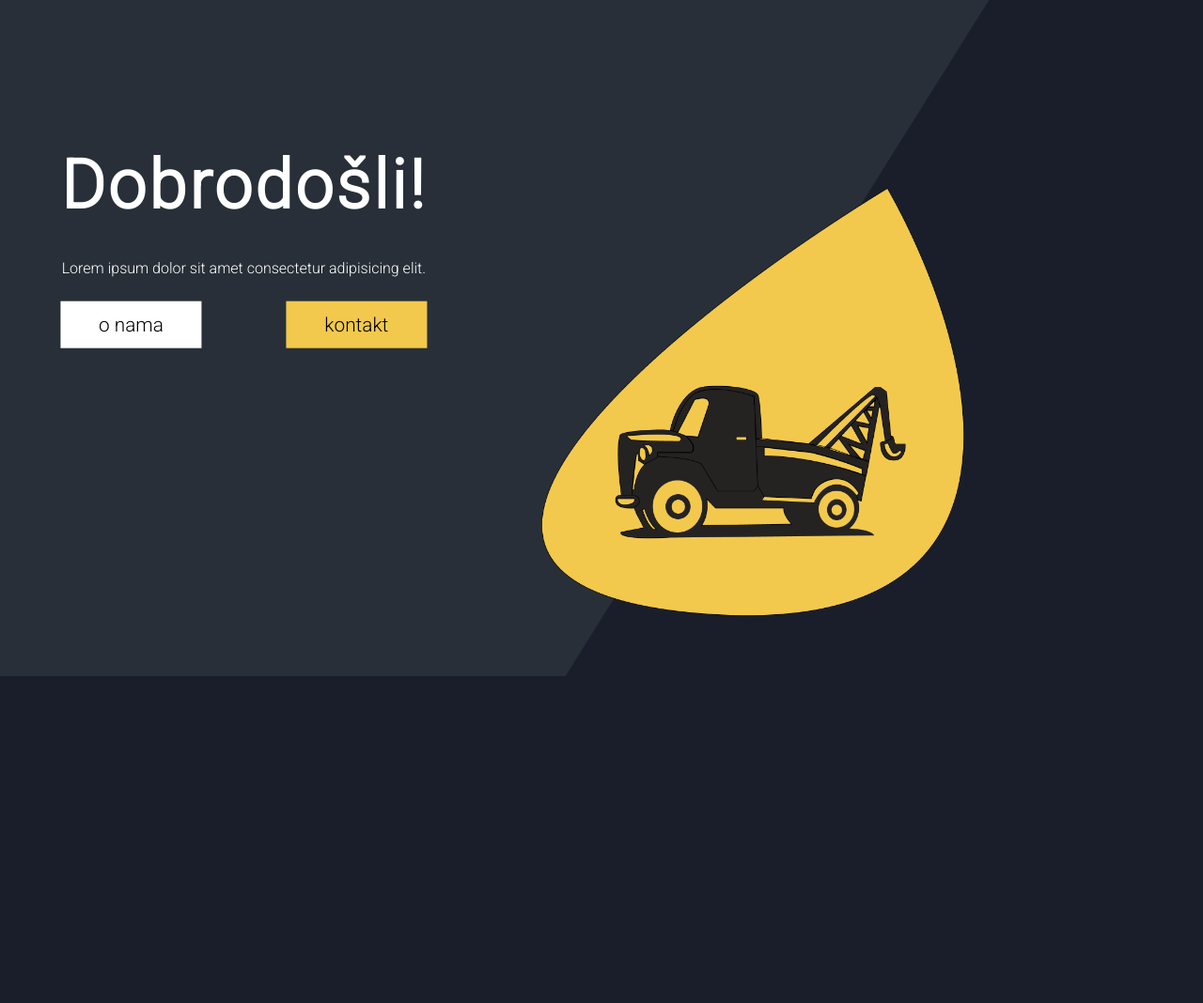
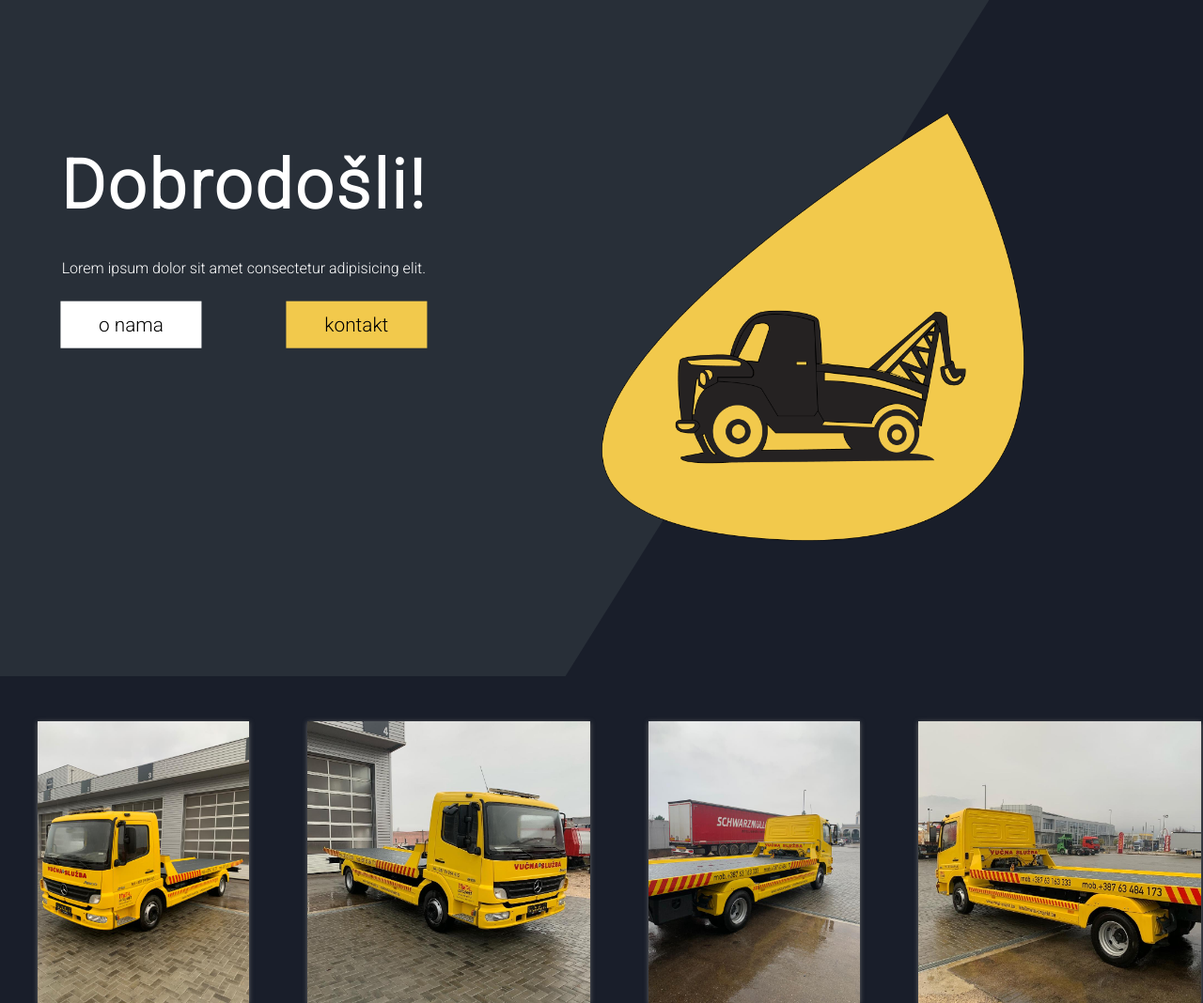
Before and after one commit to Stanko172/vucna-sluzba-web, a plain HTML site: page index.html in a window 1280 px wide. Shown: the part 80-1148 px from the top of the page at 94% size. Before the commit the page ends 800 px from the top, so only its background shows below. Drawn offline with nearby package versions, Linux system fonts and the light colour scheme; some packages are replaced by stand-ins of ours; a script that the page names is missing.

Commit message:
added lightbox gallery

```diff
--- a/app.js
+++ b/app.js
@@ -1,4 +1,4 @@
-//Navigacija
+//Navigation variables
 
 const hamburger = document.querySelector('.hamburger');
 const nav_links = document.querySelector('.nav-links');
--- a/index.html
+++ b/index.html
@@ -4,6 +4,7 @@
     <meta charset="UTF-8">
     <meta name="viewport" content="width=device-width, initial-scale=1.0">
     <title>Vucna-sluzba</title>
+    <link rel="stylesheet" type="text/css" href="./simplelightbox-master/dist/simple-lightbox.min.css">
     <link rel="stylesheet" type="text/css" href="style.css">
 </head>
 <body>
@@ -39,8 +40,37 @@
         </div>
     </div>
     <div class="hero-background">
-        <img src="tow_truck.png" height="450px" width="450px">
+        <img src="./images/tow_truck.png" height="450px" width="450px">
     </div>
+
+    <!--Galerija-->
+    <div class="gallery-section">
+        <div class="gallery">
+            <a href="./images/gallery_images/first.jpeg" class="big">
+                <img src="./images/gallery_images/first.jpeg" class="gl_image" width="250px" height="300px" alt="">
+            </a>
+
+            <a href="./images/gallery_images/second.jpeg" class="big">
+                <img src="./images/gallery_images/second.jpeg" class="gl_image" width="250px" height="300px" alt="">
+            </a>
+
+            <a href="./images/gallery_images/third.jpeg" class="big">
+                <img src="./images/gallery_images/third.jpeg" class="gl_image" width="250px" height="300px" alt="">
+            </a>
+
+            <a href="./images/gallery_images/fourth.jpeg" class="big">
+                <img src="./images/gallery_images/fourth.jpeg" class="gl_image" width="250px" height="300px" alt="">
+            </a>
+        </div>
+    </div>
+
+    <script src="https://ajax.googleapis.com/ajax/libs/jquery/2.2.4/jquery.min.js"></script>
+    <script src="./simplelightbox-master/dist/simple-lightbox.jquery.min.js"></script>
+    <script>
+        $(function(){
+            var gallery = $('.gallery a').simpleLightbox();
+        });
+    </script>
     <script src="app.js"></script>
 </body>
 </html>
--- a/style.css
+++ b/style.css
@@ -55,7 +55,7 @@ nav{
 .landing{
     height: 92vh;
     position: relative;
-    background-image: url('background.png');
+    background-image: url('./images/background.png');
     clip-path: polygon(0 0, 83% 0, 47% 100%, 0 100%);
     -webkit-clip-path:  polygon(0 0, 83% 0, 47% 100%, 0 100%);
 }
@@ -112,8 +112,8 @@ nav{
 .hero-background{
     height: 50px;
     position: absolute;
-    top: 35%;
-    left: 45%;
+    top: 25%;
+    left: 50%;
 }
 
 .hero-background img {
@@ -121,6 +121,21 @@ nav{
     max-width: 450px;
     height: auto;
   }
+
+/*Gallery section*/
+.gallery{
+    display: grid;
+    justify-items: center;
+    margin-top: 3em;
+    grid-gap: 20px;
+    grid-template-columns: repeat(auto-fit, minmax(200px, 1fr));
+}
+
+.gl_image{
+    display: block;
+    width: 100%;
+    box-shadow: 0px 1px 5px rgba(104, 104, 104, 104);
+}
 
 @media screen and (max-width: 834px){
     .brand{
```
Also changed, not shown: images/background.png (renamed from background.png), images/gallery_images/fifth.jpeg (added), images/gallery_images/first.jpeg (added), images/gallery_images/fourth.jpeg (added), images/gallery_images/second.jpeg (added), images/gallery_images/third.jpeg (added), images/tow_truck.png (renamed from tow_truck.png), 1 other file.
